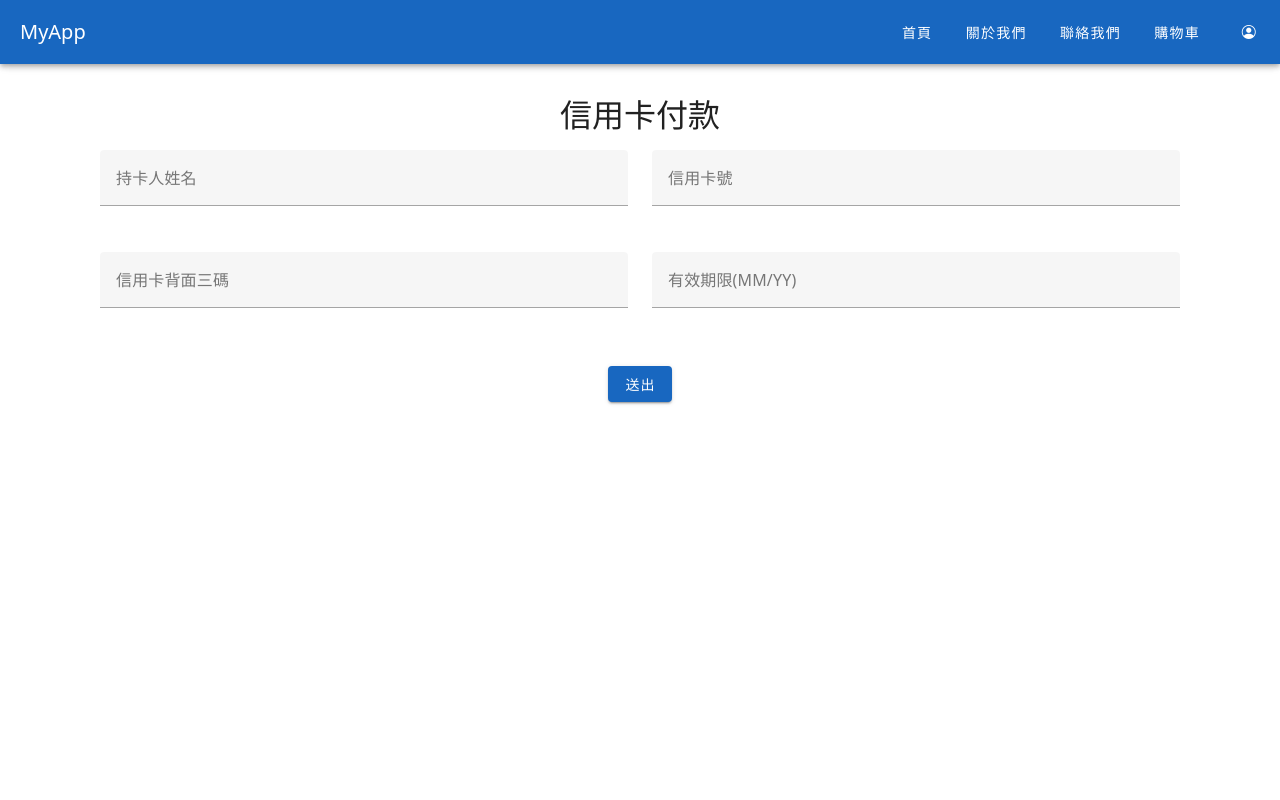
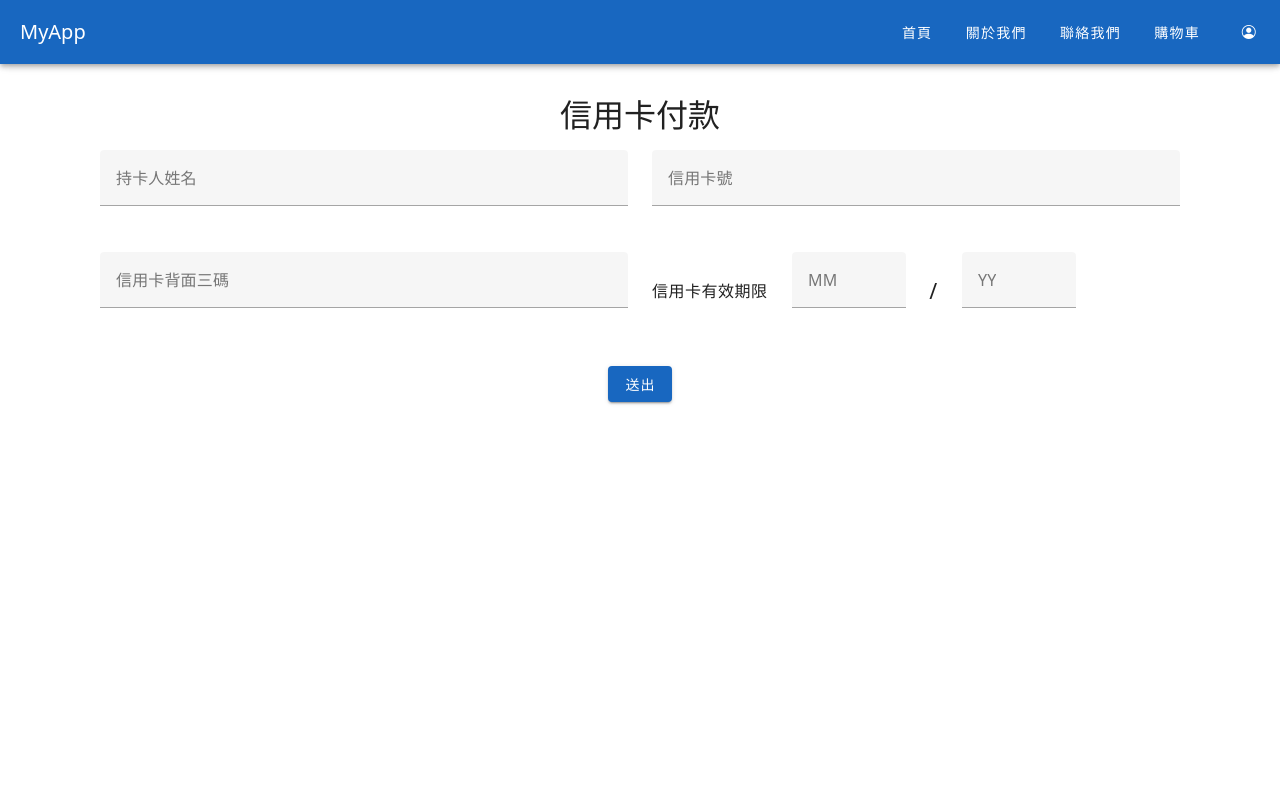
Before and after one commit to ctes930013/my-nuxt-nav, a Nuxt app: page /purchase in a window 1280 px wide. Shown: the top 800 px of the page. Built offline with nearby package versions, Linux system fonts and the light colour scheme.

Commit message:
feat:輸入卡號頁面將信用卡期限拆分

```diff
--- a/pages/purchase.vue
+++ b/pages/purchase.vue
@@ -34,14 +34,32 @@
             />
           </v-col>
           <v-col cols="12" md="6">
-            <v-text-field
-              v-model="form.expire"
-              label="有效期限(MM/YY)"
-              required
-              maxlength="5"
-              @input="formatCardExpire"
-              :rules="[rules.required]"
-            />
+            <v-row align="center">
+              <v-col cols="12" sm="auto">
+                <span class="text-body-1 font-weight-medium">信用卡有效期限</span>
+              </v-col>
+              <v-col cols="4" sm="3">
+                <v-text-field
+                    v-model="expireMonth"
+                    label="MM"
+                    required
+                    @input="formatCardMonth"
+                    :rules="[rules.required, rules.validMonth]"
+                />
+              </v-col>
+               <v-col cols="auto" sm="auto">
+                <span class="text-h6">/</span>
+              </v-col>
+               <v-col cols="4" sm="3">
+                <v-text-field
+                    v-model="expireYear"
+                    label="YY"
+                    required
+                    @input="formatCardYear"
+                    :rules="[rules.required, rules.validYear]"
+                />
+              </v-col>
+            </v-row>
           </v-col>
           <v-col cols="12" class="text-center">
             <v-btn color="primary" type="submit" class="mt-3">
@@ -66,6 +84,8 @@ const form = reactive({
 
 const valid = ref(false)
 const formRef = ref(null)
+var expireMonth = ref()
+var expireYear = ref()
 var cardNumberLength = 0   //紀錄用戶當前輸入的卡號長度(含空格)
 
 //信用卡號的輸入規則
@@ -112,12 +132,21 @@ function formatCardNumber() {
 }
 
 //信用卡期限的輸入規則
-function formatCardExpire() {
-  let val = form.expire.replace(/\D/g, '') // 只保留數字
+function formatCardMonth() {
+    // 移除非數字字符
+    let value = expireMonth.value.replace(/\D/g, '');
+    // 限制最大長度為 2
+    if (value.length > 2) {
+        value = value.slice(0, 2);
+    }
+    expireMonth.value = value;
+}
+function formatCardYear() {
+  let val = expireYear.value.replace(/\D/g, '') // 只保留數字
   if (val.length > 2) {
     val = val.slice(0, 2) + '/' + val.slice(2)
   }
-  form.expire = val
+  expireYear.value = val
 }
 
 //信用卡背面3碼的輸入規則
@@ -133,11 +162,23 @@ const rules = {
   required: v => !!v || '此欄位為必填',
   cardNumber: (value) =>
           /^\d{16}$/.test(value.replace(/\s+/g, '')) || '請輸入 16 位有效信用卡號',
+  validMonth: (value) =>
+          /^(0[1-9]|1[0-2])$/.test(value) || '請輸入有效月份 (01-12)',
+  validYear: (value) => {
+          const currentYear = new Date().getFullYear() % 100; // 例如 2025 -> 25
+          const inputYear = parseInt(value, 10);
+          return (
+            /^\d{2}$/.test(value) &&
+            inputYear >= currentYear &&
+            inputYear <= currentYear + 10
+          ) || `請輸入有效年份 (${currentYear}-${currentYear + 10})`;
+        },
 }
 
 const submitForm = async () => {
   const validation = await formRef.value?.validate()
   if (validation.valid) {
+    form.expire = expireMonth.value + '/' + expireYear.value
     console.log('送出表單資料：', form)
     alert('表單已送出')
   }
```
